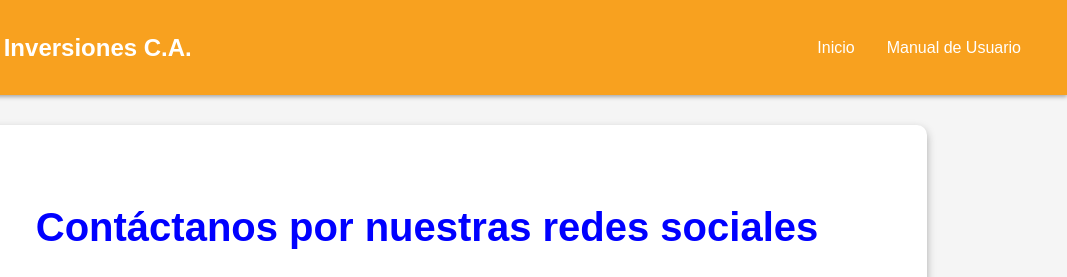
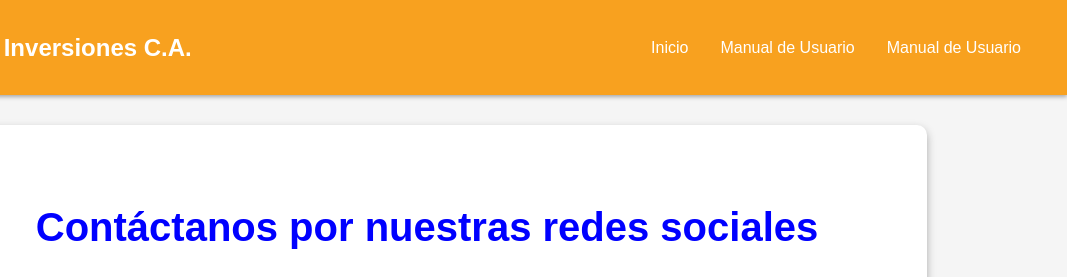
Before and after one commit to Leonard5646/Gimenez-Inversiones-C.A., a plain HTML site: page contacto.html in a window 1280 px wide. Shown: the top 277 px of the page, 213-1280 px from the left. Drawn offline with Linux system fonts and the light colour scheme.

```diff
--- a/contacto.html
+++ b/contacto.html
@@ -17,6 +17,7 @@
         <nav>
             <ul class="nav-links">
             <li><a href="index.html">Inicio</a></li>
+            <li><a href="manual.html">Manual de Usuario</a></li>
             <li><a href="manual.html">Manual de Usuario</a></li>
             </ul>
         </nav>
```
